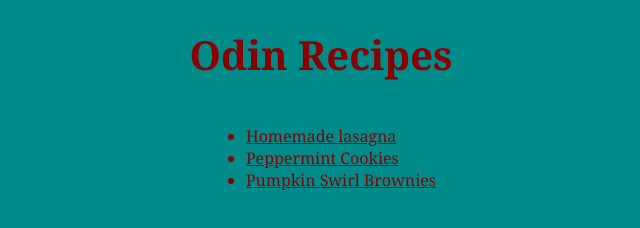
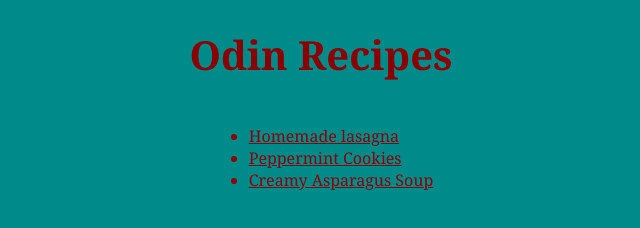
Before and after one commit to devinpixels25/odin_recipes, a plain HTML site: page index.html in a window 1280 px wide. Shown: the full height of the page, 319-959 px from the left. Drawn offline with Linux system fonts and the light colour scheme.

Commit message:
replace index link text to appropriate recipe file
index link text Pumpkin Swirl Brownies replaced to
appropriate "Creamy Asparagus Soup"

```diff
--- a/index.html
+++ b/index.html
@@ -11,7 +11,7 @@
     <ul class="center-me">
     <li><a href="recipes/lasagna.html">Homemade lasagna</a></li>
     <li><a href="recipes/peppermint-cookies.html">Peppermint Cookies</a></li>
-    <li><a href="recipes/creamy-asparagus-soup.html">Pumpkin Swirl Brownies</a></li>
+    <li><a href="recipes/creamy-asparagus-soup.html">Creamy Asparagus Soup</a></li>
     </ul>
 </body>
 </html>
```
